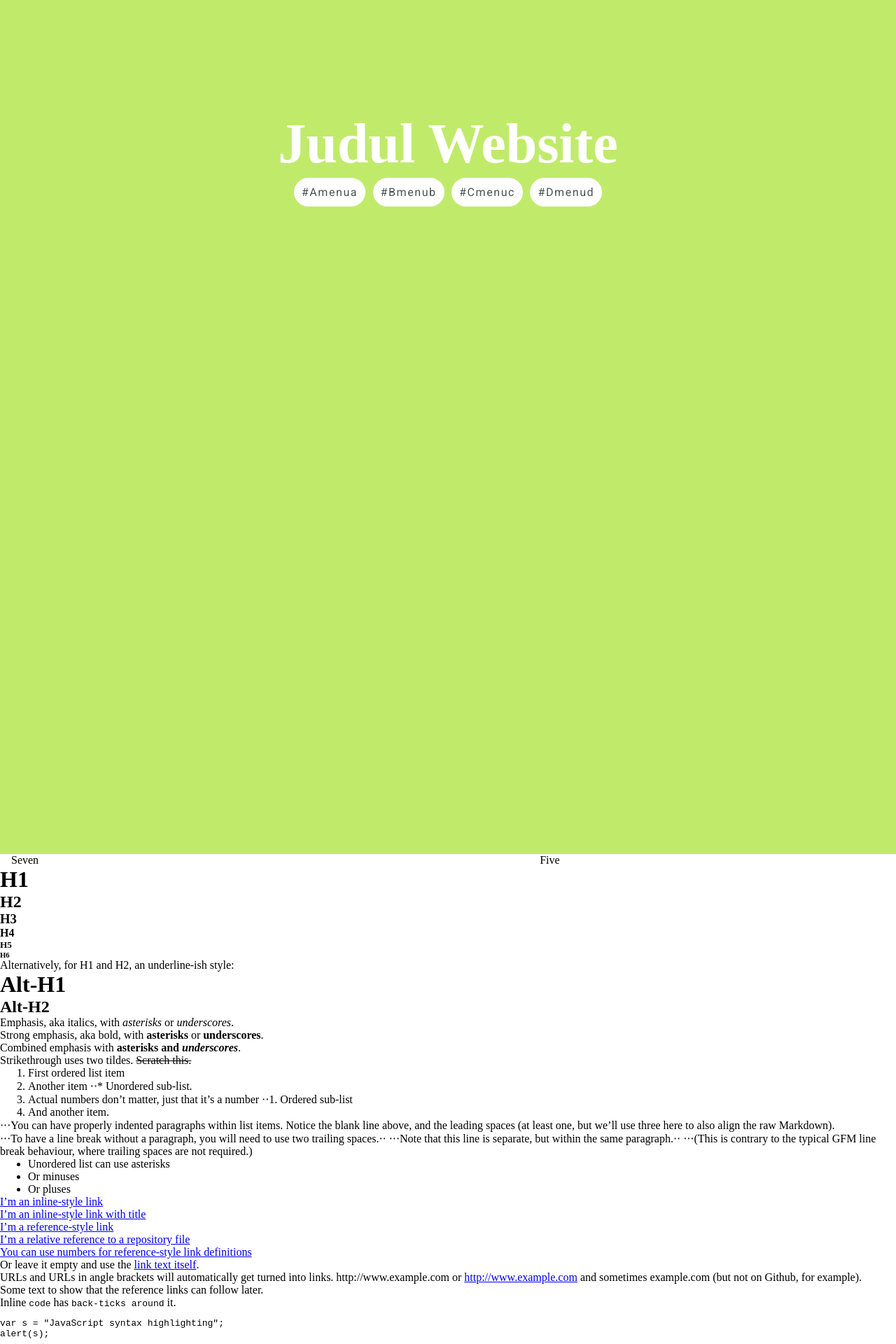
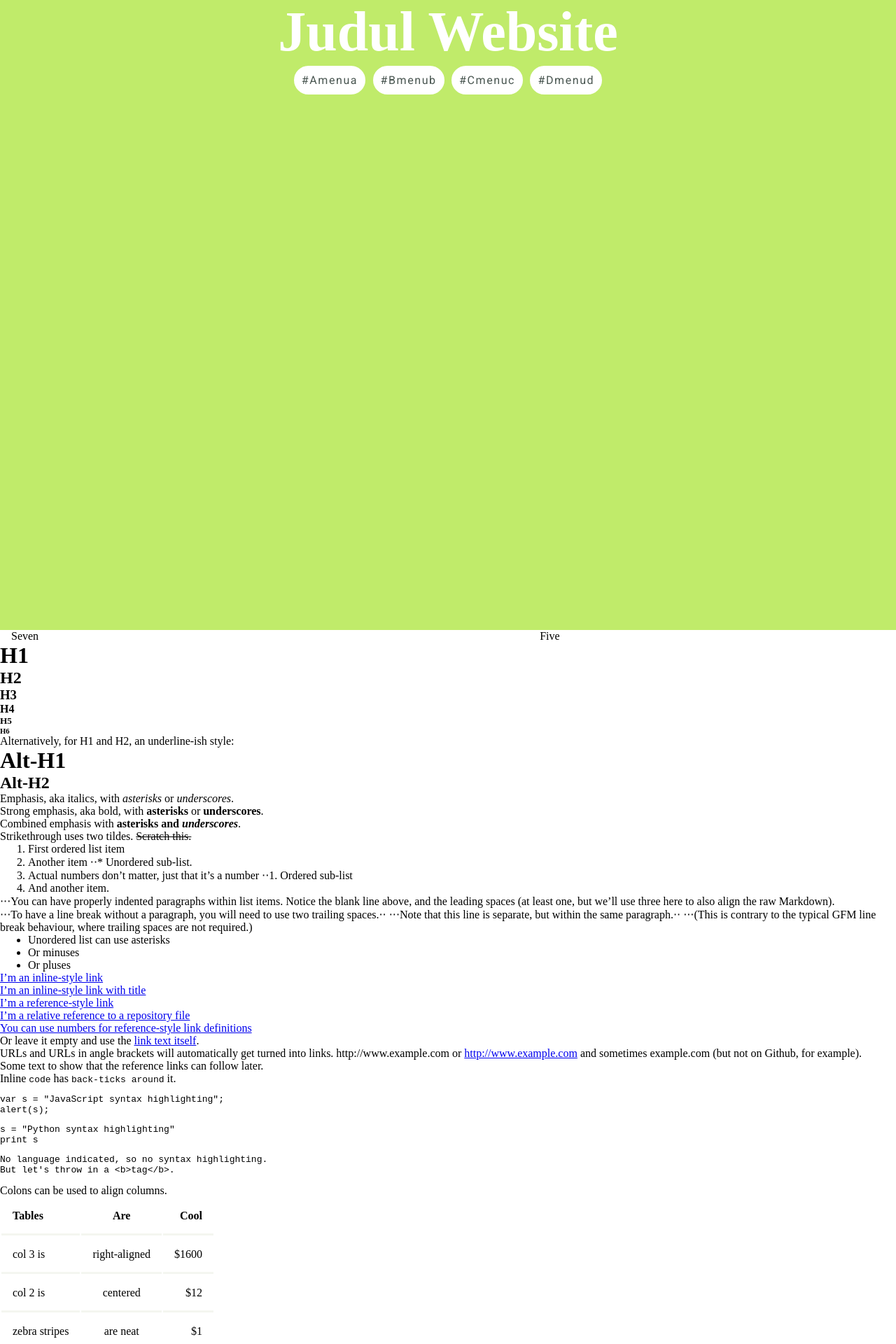
Before and after one commit to dmnashir/i.nashir.xyz, a Jekyll site: the page built from index.md, in a window 1280 px wide. Shown: the top 1920 px of the page at 70% size. Built offline with Jekyll 4.4.1, drawn with Linux system fonts in a browser that asks for light colours.

Commit message:
ubah-003

```diff
--- a/_config.yml
+++ b/_config.yml
@@ -53,3 +53,6 @@ plugins:
 #   - vendor/cache/
 #   - vendor/gems/
 #   - vendor/ruby/
+
+# UPDATE:
+  # 1 tes VH
--- a/assets/juscabe.css
+++ b/assets/juscabe.css
@@ -50,8 +50,7 @@
 .b0 {display: table; border-spacing: 1em 0; width: 100%;}
 .bh1 {
     max-width: 100%;
-    padding-top: 10em;
-    padding-bottom: 10em;
+    padding: auto;
     height: 100vh;
     margin: auto;
     background-color: var(--bc4);
```
